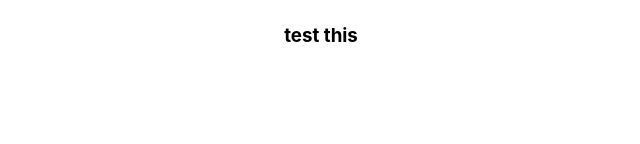
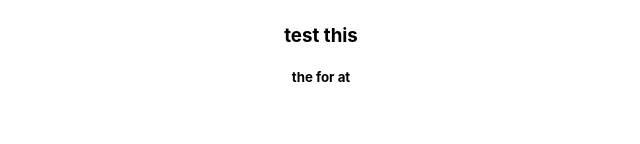
Before and after one commit to saurabhgola/testwebsite, a React (Create React App) app: page / in a window 1280 px wide. Shown: the part 156-300 px from the top of the page, without its empty margins (319-959 px from the left). Built offline with nearby package versions, Linux system fonts and the light colour scheme.

Commit message:
new read cd branch

```diff
--- a/src/App.js
+++ b/src/App.js
@@ -8,6 +8,7 @@ function App() {
       <h2>Welcome</h2>
       <h2>hello</h2>
       <h3>test this</h3>
+      <h5>the for at</h5>
     </div>
   </>
   );
```
